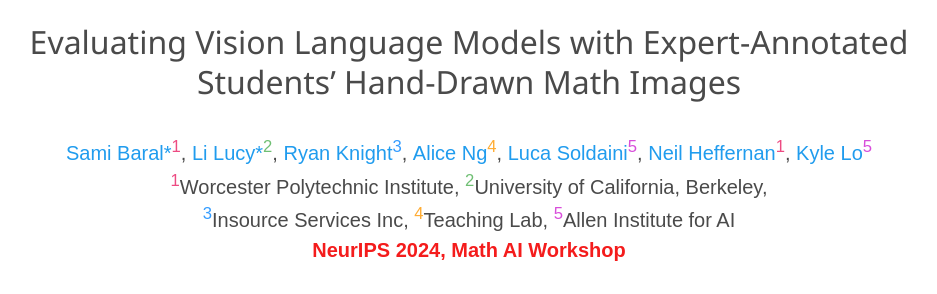
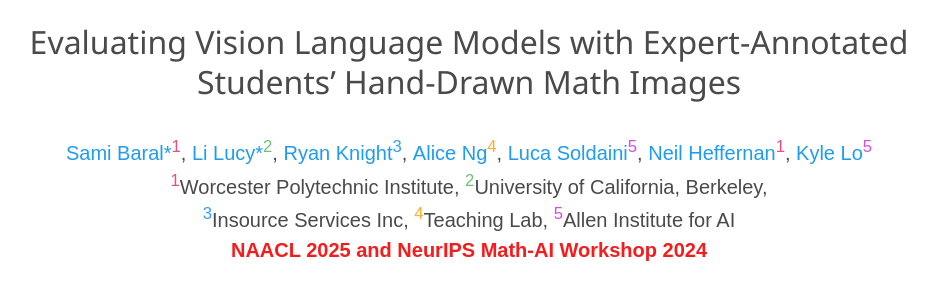
Before and after one commit to allenai/DrawEduMath, a plain HTML site: page drawedumath/website/main_index.html in a window 1280 px wide. Shown: the part 218-512 px from the top of the page, without its empty margins (171-1108 px from the left). Drawn offline with nearby package versions, Linux system fonts and the light colour scheme; a script that the page names is missing; some icons are missing; files whose address does not match are found by name; a web font is replaced by a local one.

Commit message:
Update main_index.html

```diff
--- a/drawedumath/website/main_index.html
+++ b/drawedumath/website/main_index.html
@@ -145,7 +145,7 @@
               <span class="author-block"><sup style="color:#339cff">3</sup>Insource Services Inc,</span>
               <span class="author-block"><sup style="color:#ffac33">4</sup>Teaching Lab,</span>
               <span class="author-block"><sup style="color:#d84dda">5</sup>Allen Institute for AI</span><br>
-              <span class="paper-block"><b style="color:#f41c1c">NeurIPS 2024, Math AI Workshop</b></span>
+              <span class="paper-block"><b style="color:#f41c1c">NAACL 2025 and NeurIPS Math-AI Workshop 2024</b></span>
             </div>
 
             <div class="column has-text-centered" style="margin-top: 32px;">
```
